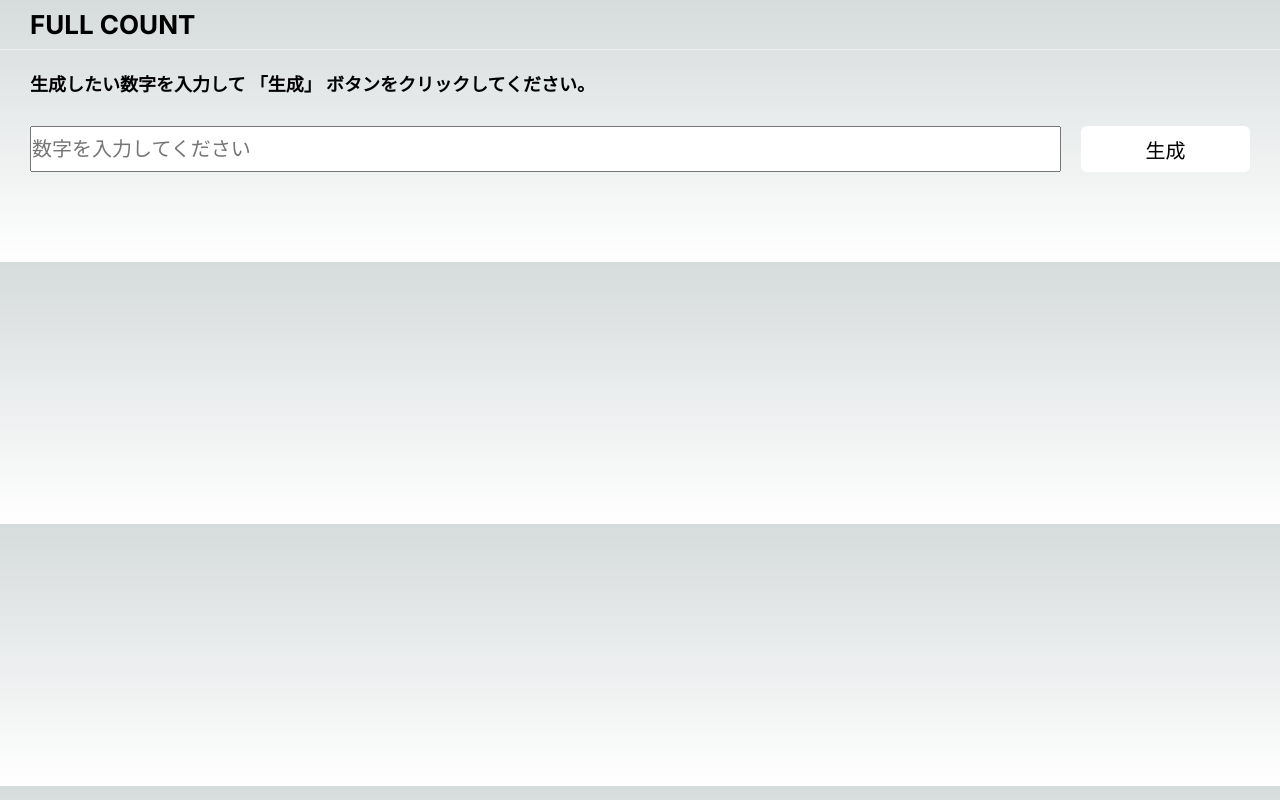
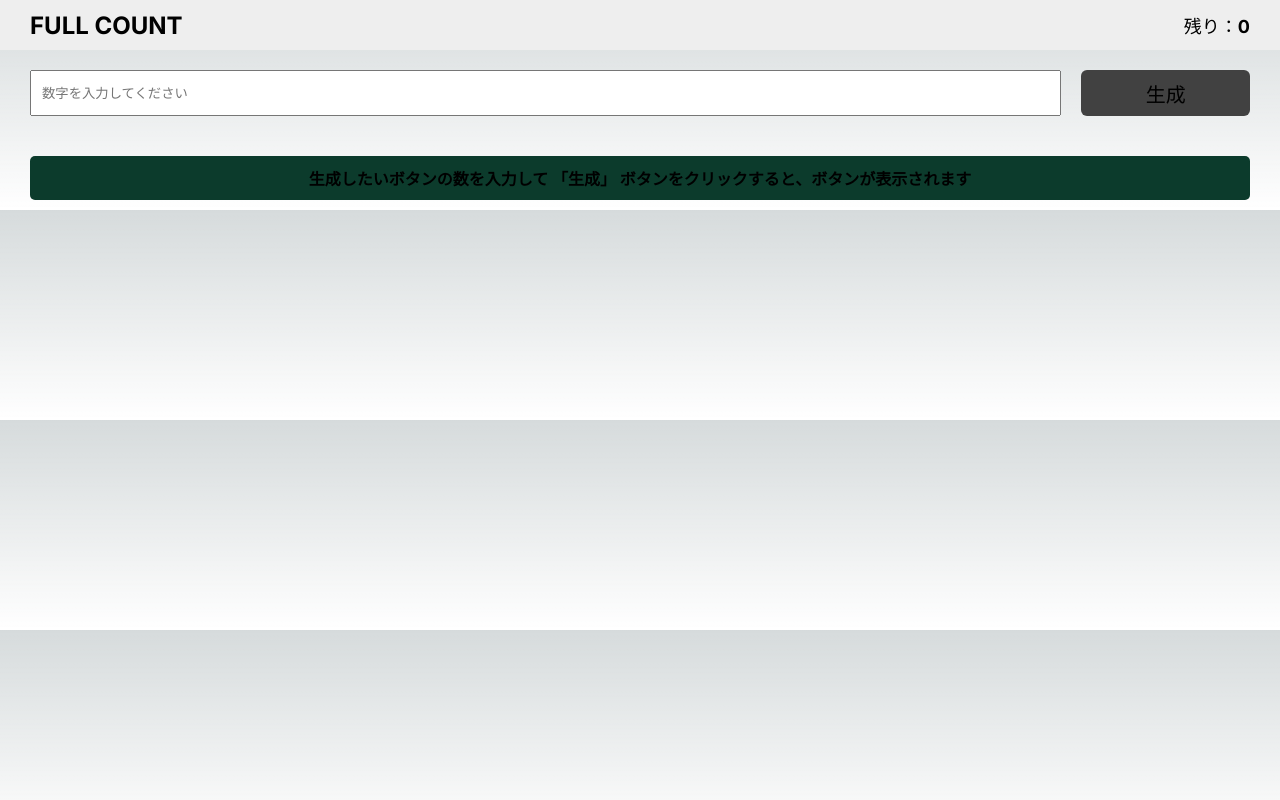
Before and after one commit to phoby20/fullcount, a Next.js app: page /Main in a window 1280 px wide. Built offline with nearby package versions, Linux system fonts and the light colour scheme.

Commit message:
add: 残りの数表示および生成ボタンの制御

```diff
--- a/src/app/Main/page.module.scss
+++ b/src/app/Main/page.module.scss
@@ -1,10 +1,6 @@
 .container {
-  .label {
-    margin-top: 20px;
-    padding: 0 30px;
-    font-size: 18px;
-    font-weight: bold;
-  }
+  .generate_wrap {
+    margin-top: 70px;
     .generate {
       display: flex;
       column-gap: 20px;
@@ -14,11 +10,24 @@
         width: 200px;
       }
     }
+  }
 
+  .button_wrap {
+    padding: 10px 30px;
     .buttons {
       display: grid;
       grid-template-columns: 1fr 1fr;
       gap: 20px;
-    padding: 30px;
+    }
+
+    .empty_text {
+      background-color: rgb(12, 59, 44);
+      border-radius: 5px;
+      padding: 10px;
+      text-align: center;
+      .label {
+        font-weight: bold;
       }
     }
+  }
+}
--- a/src/app/Main/page.tsx
+++ b/src/app/Main/page.tsx
@@ -12,17 +12,30 @@ export default function Main() {
   const [buttons, setButtons] = useState<{ id: number; enabled: boolean }[]>(
     []
   ); // 버튼들의 상태를 저장
+  const [clickCount, setClickCount] = useState(0); //클릭한 버튼의 갯수
+  const [remainingCount, setRemainingCount] = useState(0); //아직 클릭하지 않은 갯수
 
   const updateNumber = (value: string) => {
     setTotalUser(Number(value)); // 입력된 숫자를 totalUser 상태에 저장
   };
 
   const generateButton = () => {
+    const isEnabled = buttons.every((button) => button.enabled);
+
+    if (
+      !remainingCount ||
+      isEnabled ||
+      confirm("リセット後、ボタンを再度生成しますか")
+    ) {
       const newButtons = Array.from({ length: totalUser }, (_, index) => ({
         id: index + 1,
         enabled: true, // 초기 상태는 활성화된 상태로 설정
       }));
       setButtons(newButtons); // 생성된 버튼 상태를 저장
+      setClickCount(0);
+      setRemainingCount(totalUser - clickCount);
+      setTotalUser(0);
+    }
   };
 
   const handleButtonClick = (id: number) => {
@@ -31,28 +44,35 @@ export default function Main() {
         button.id === id ? { ...button, enabled: false } : button
       )
     ); // 클릭된 버튼을 비활성화
+    setRemainingCount(remainingCount - 1);
   };
 
   return (
     <div className={styles.container}>
-      <Header />
+      <Header count={remainingCount} />
       <section>
-        <p className={styles.label}>
-          生成したい数字を入力して 「生成」 ボタンをクリックしてください。
-        </p>
+        <div className={styles.generate_wrap}>
           <div className={styles.generate}>
             <Input
               type={"number"}
+              value={totalUser ? totalUser : ""}
               onChange={updateNumber}
               placeholder={"数字を入力してください"}
             />
             <div className={styles.generate_button}>
-            <NomalButton clickButton={generateButton} buttonName={"生成"} />
+              <NomalButton
+                clickButton={generateButton}
+                buttonName={buttons.length ? "再生成" : "生成"}
+                disabled={totalUser ? false : true}
+              />
+            </div>
           </div>
         </div>
       </section>
 
       <section>
+        <div className={styles.button_wrap}>
+          {buttons.length > 0 ? (
             <div className={styles.buttons}>
               {buttons.map(({ id, enabled }) => (
                 <NumberButton
@@ -63,6 +83,15 @@ export default function Main() {
                 />
               ))}
             </div>
+          ) : (
+            <div className={styles.empty_text}>
+              <p className={styles.label}>
+                生成したいボタンの数を入力して 「生成」
+                ボタンをクリックすると、ボタンが表示されます
+              </p>
+            </div>
+          )}
+        </div>
       </section>
     </div>
   );
--- a/src/app/ui/atoms/Input/index.tsx
+++ b/src/app/ui/atoms/Input/index.tsx
@@ -4,15 +4,22 @@ import styles from "./page.module.scss";
 
 type InputType = {
   type: string;
+  value: number | string;
   onChange?: (e: string) => void;
   placeholder: string;
 };
 
-export default function Input({ type, onChange, placeholder }: InputType) {
+export default function Input({
+  type,
+  value,
+  onChange,
+  placeholder,
+}: InputType) {
   return (
     <input
       className={styles.input}
       type={type}
+      value={String(value)}
       placeholder={placeholder}
       onChange={(e) => {
         if (onChange) {
--- a/src/app/ui/atoms/Input/page.module.scss
+++ b/src/app/ui/atoms/Input/page.module.scss
@@ -1,5 +1,5 @@
 .input {
   height: 46px;
   width: 100%;
-  font-size: 20px;
+  padding-left: 10px;
 }
--- a/src/app/ui/atoms/NomalButton/index.tsx
+++ b/src/app/ui/atoms/NomalButton/index.tsx
@@ -11,7 +11,7 @@ type NomalButtonType = {
 export default function NomalButton({
   buttonName,
   clickButton,
-  disabled = false,
+  disabled,
 }: NomalButtonType) {
   return (
     <button
--- a/src/app/ui/atoms/NomalButton/page.module.scss
+++ b/src/app/ui/atoms/NomalButton/page.module.scss
@@ -11,4 +11,9 @@
   &:active {
     background-color: gray;
   }
+
+  &:disabled {
+    background-color: rgb(65, 65, 65);
+    cursor: not-allowed;
+  }
 }
--- a/src/app/ui/atoms/NumberButton/page.module.scss
+++ b/src/app/ui/atoms/NumberButton/page.module.scss
@@ -1,8 +1,9 @@
 .button {
   height: 100px;
   width: 100%;
-  font-size: 40px;
-  background-color: rgb(255, 198, 198);
+  font-size: 46px;
+  font-weight: bold;
+  background-color: rgb(228, 255, 235);
   color: black;
   border: none;
   cursor: pointer;
--- a/src/app/ui/organisms/Header/index.tsx
+++ b/src/app/ui/organisms/Header/index.tsx
@@ -2,11 +2,21 @@
 
 import styles from "./page.module.scss";
 
-export default function Header() {
+type HeaderType = {
+  count: number;
+};
+
+export default function Header({ count }: HeaderType) {
   const logoText = "full count".toUpperCase();
+
   return (
     <div className={styles.container}>
       <div className={styles.logo}>{logoText}</div>
+      <div className={styles.right_box}>
+        <div className={styles.count}>
+          残り：<strong>{count}</strong>
+        </div>
+      </div>
     </div>
   );
 }
--- a/src/app/ui/organisms/Header/page.module.scss
+++ b/src/app/ui/organisms/Header/page.module.scss
@@ -4,10 +4,20 @@
   padding: 0px 30px;
   display: flex;
   align-items: center;
-  border-bottom: 1px solid #eee;
+  justify-content: space-between;
+  position: fixed;
+  top: 0px;
+  background-color: #eee;
+  color: black;
 
   .logo {
     font-weight: bold;
-    font-size: 26px;
+    font-size: 24px;
+  }
+
+  .right_box {
+    .count {
+      font-size: 18px;
+    }
   }
 }
```
Lines whose indentation alone changed are shown as unchanged.
